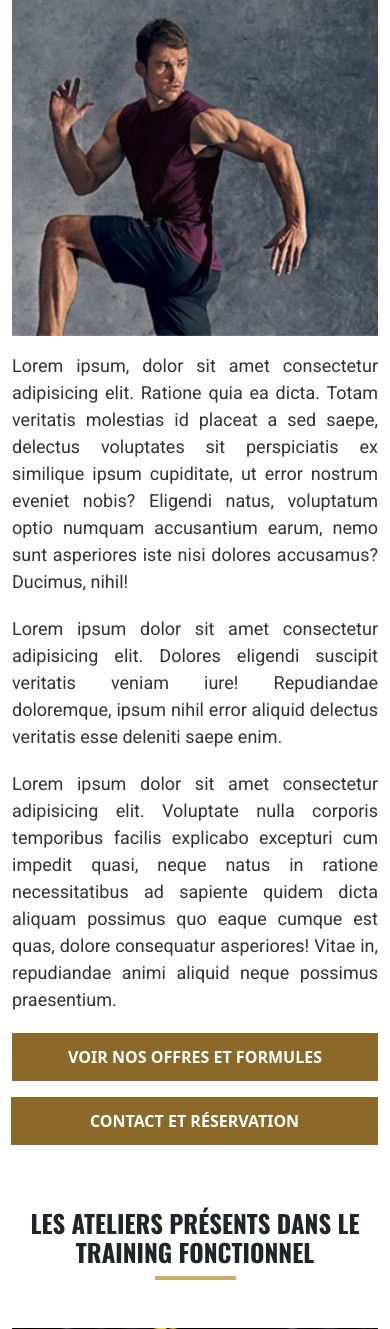
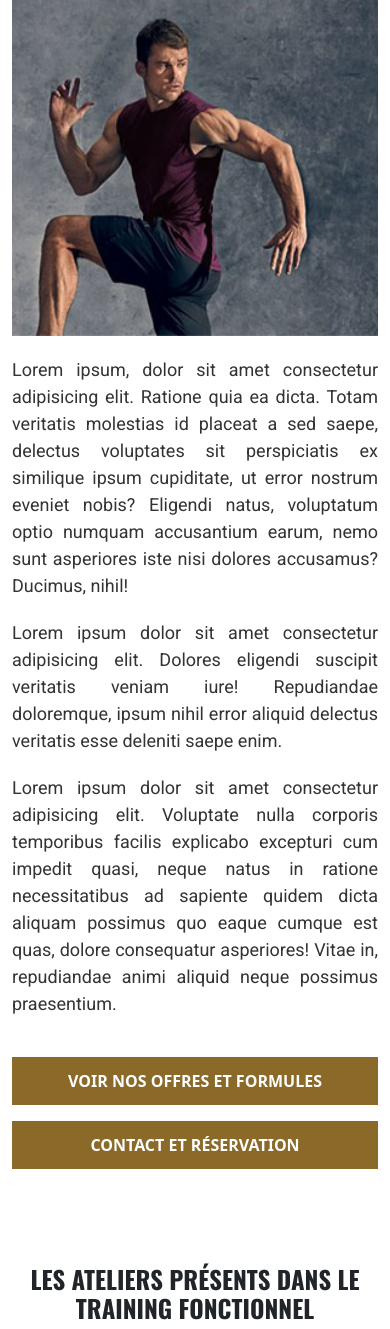
Before and after one commit to klebedieva/le_Studio_Backend, a PHP site: page /presentation.html in a window 390 px wide. Shown: the part 443-1772 px from the top of the page. Run offline with PHP 8.4, Linux system fonts and the light colour scheme.

Commit message:
Fixed presentation page the 2 buttons in responsive

```diff
--- a/css/style-presentation.css
+++ b/css/style-presentation.css
@@ -39,10 +39,11 @@
     float: right;
     width: 40%;
     margin-left: 32px;
-  margin-bottom: 16px;
+    margin-bottom: 20px;
 }
 
 .btn-custom {
+    /* Style existant : bouton stylisé */
     background-color: #8b6928;
     color: #fff;
     font-weight: bold;
@@ -51,6 +52,7 @@
     border: none;
     border-radius: 0;
     transition: background-color 0.3s;
+    width: 100% !important;
 }
 
 .btn-custom:hover {
@@ -60,16 +62,12 @@
 /* ==========================================================================
    2. Carrousel
    ========================================================================== */
-#carouselExampleSlidesOnly {
-  flex-grow: 1;
-}
-/* Caroussel 3 images */
+
+/* Carrousel 3 images */
 #carouselExampleSlidesOnly .carousel-inner,
 #carouselExampleSlidesOnly .carousel-item,
 #carouselExampleSlidesOnly .carousel-item img {
-  height: 100%;
-  object-fit: cover;
-  object-position: top;
+    height: auto;
 }
 
 /* ==========================================================================
@@ -89,11 +87,6 @@
         margin-top: 32px;
     }
 
-  .btn-custom {
-    display: block;
-    margin-bottom: 16px;
-  }
-
     #carouselExampleSlidesOnly {
         margin-top: 40px;
         height: auto;
--- a/presentation.html
+++ b/presentation.html
@@ -203,7 +203,7 @@
          Description : Contient la description et le carrousel des coachs
          ========================================================================== -->
     <section class="section-training p-0 mt-5">
-      <div class="container-md custom-container">
+      <div class="container-md">
         <h2>Le Training Fonctionnel</h2>
         <img
           src="/assets/img/bg_titre.jpg"
@@ -211,8 +211,9 @@
           alt="barre sous-titre"
         />
 
-        <div class="slider-text-content">
-          <!-- Carrousel bootstrap des coachs -->
+        <!-- Section : Conteneur pour carrousel et texte -->
+        <div class="slider-text-content mb-5">
+          <!-- Carrousel bootstrap des coachs : inchangé -->
           <div class="float-slider">
             <div
               id="carouselExampleSlidesOnly"
@@ -269,10 +270,19 @@
               asperiores! Vitae in, repudiandae animi aliquid neque possimus
               praesentium.
             </p>
-            <div class="btn-group w-100 gap-4 d-block d-sm-flex justify-content-center">
-              <a href="./404.html" class="btn btn-custom"
-                >Voir nos offres et formules</a>
-              <a href="./contact.html" class="btn btn-custom">Contact et réservation</a>
+
+            <!-- Boutons : Placés en bas des paragraphes -->
+            <div class="row mt-4 g-3 justify-content-center">
+              <div class="col-12 col-md-6">
+                <a href="./404.html" class="btn btn-custom">
+                  Voir nos offres et formules
+                </a>
+              </div>
+              <div class="col-12 col-md-6">
+                <a href="./contact.html" class="btn btn-custom">
+                  Contact et réservation
+                </a>
+              </div>
             </div>
           </div>
         </div>
```
Lines whose indentation alone changed are shown as unchanged.
